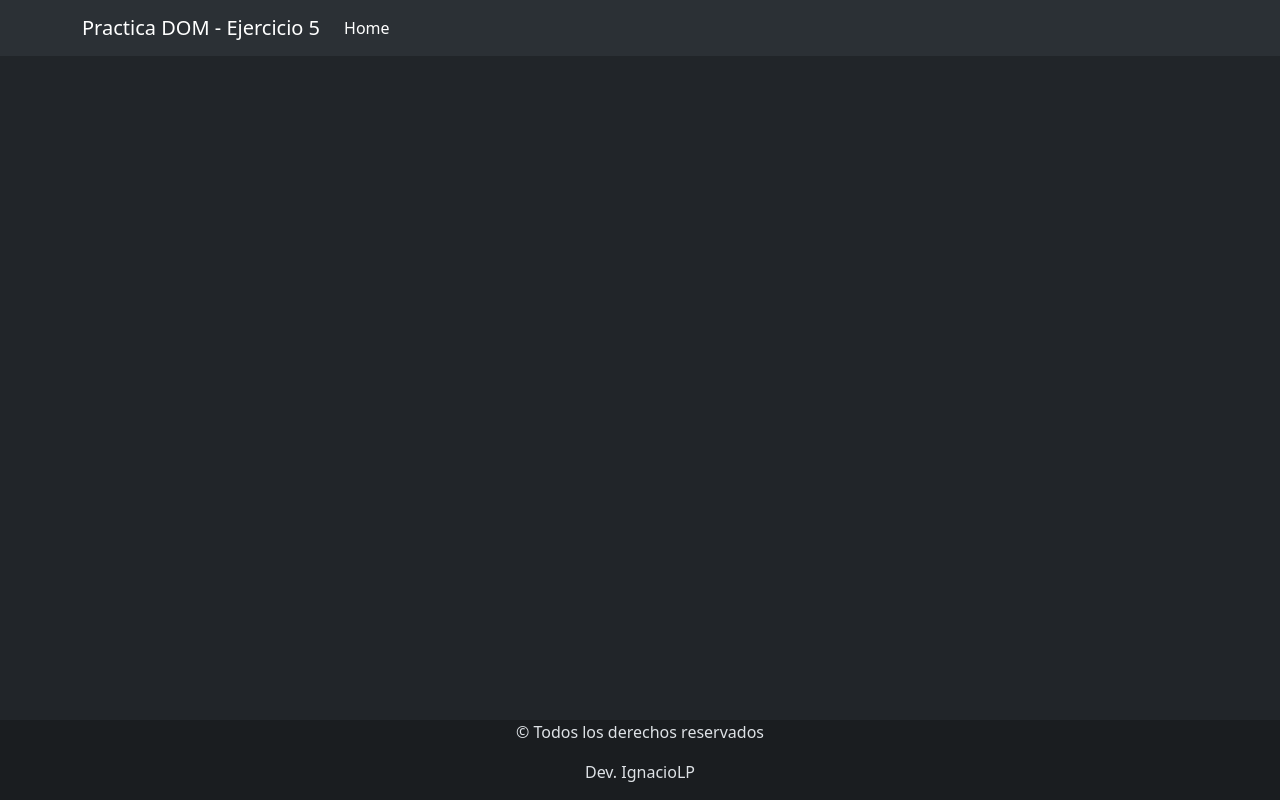
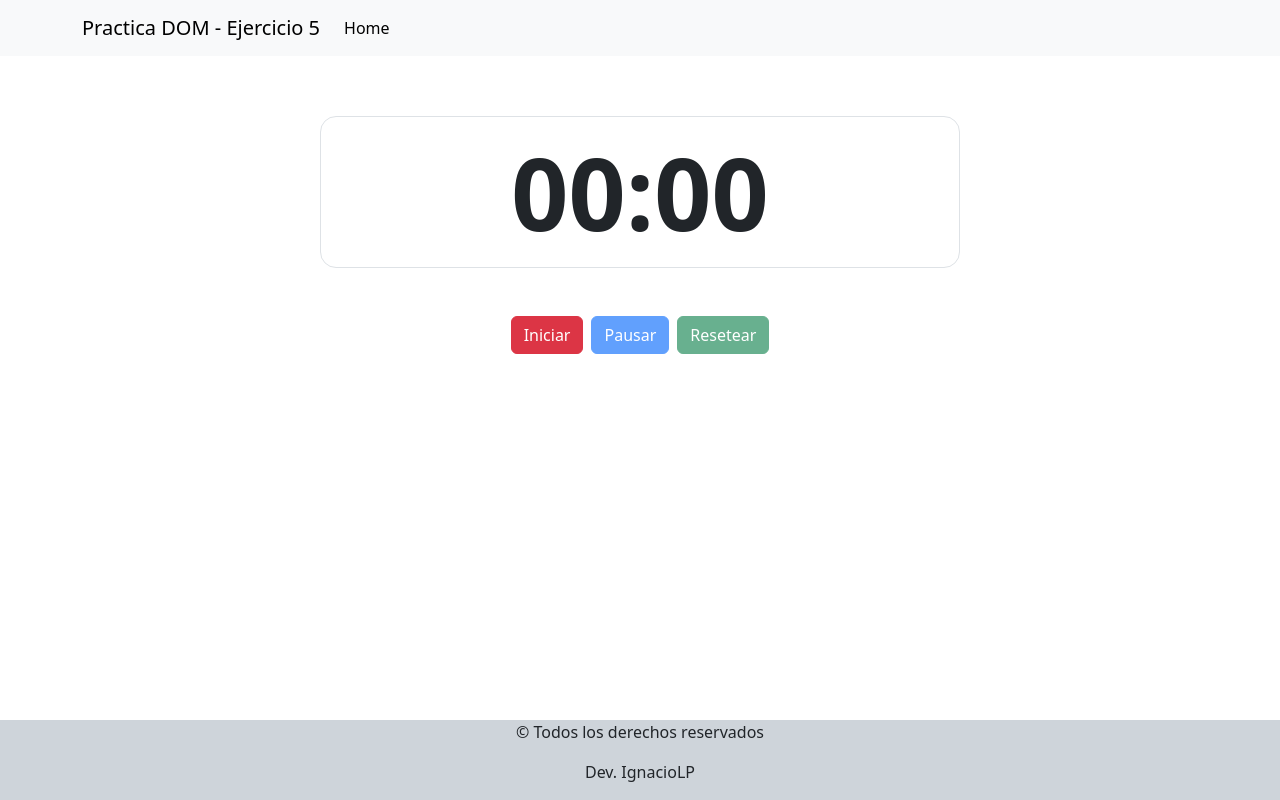
Before and after one commit to ledesmapadilla/TP5-DOM-y-BOM--Ejer5, a plain HTML site: page index.html in a window 1280 px wide. Drawn offline with nearby package versions, Linux system fonts and the light colour scheme.

Commit message:
agrego los 3 botones

```diff
--- a/JS/ejercicio5.js
+++ b/JS/ejercicio5.js
@@ -0,0 +1,7 @@
+/* buscar los 3 botones */
+
+const btnIniciar = document.querySelector(`.btn-danger`);
+const btnPausar = document.querySelector(`.btn-primary`);
+const btnResetear = document.querySelector(`.btn-success`);
+
+let contador
--- a/css/style.css
+++ b/css/style.css
@@ -7,3 +7,8 @@ body{
 main{
   flex-grow: 1;
 }
+
+article{
+  margin-top: 60px;
+  font-size: 100px;
+}
--- a/index.html
+++ b/index.html
@@ -1,5 +1,5 @@
 <!DOCTYPE >
-<html lang="es" data-bs-theme="dark">
+<html lang="es" data-bs-theme="">
   <head>
     <meta charset="UTF-8" />
     <meta name="viewport" content="width=device-width, initial-scale=1.0" />
@@ -42,7 +42,25 @@
         </div>
       </nav>
     </header>
-    <main></main>
+    <main>
+      <section>
+      <article  class="d-flex container justify-content-center mb-5 border rounded-4 w-50 fw-semibold">00:00</article>
+      <div class="d-flex container justify-content-center">
+
+      <div >
+        <button class="btn btn-danger">Iniciar</button>
+      </div>
+      <div>
+        <button class="btn btn-primary mx-2" disabled>Pausar</button>
+      </div>
+      <div>
+        <button class="btn btn-success" disabled>Resetear</button>
+      </div>
+
+      </div>
+
+      </section>
+    </main>
 
     <footer class="text-center bg-dark-subtle">
       <p>&copy; Todos los derechos reservados</p>
```
